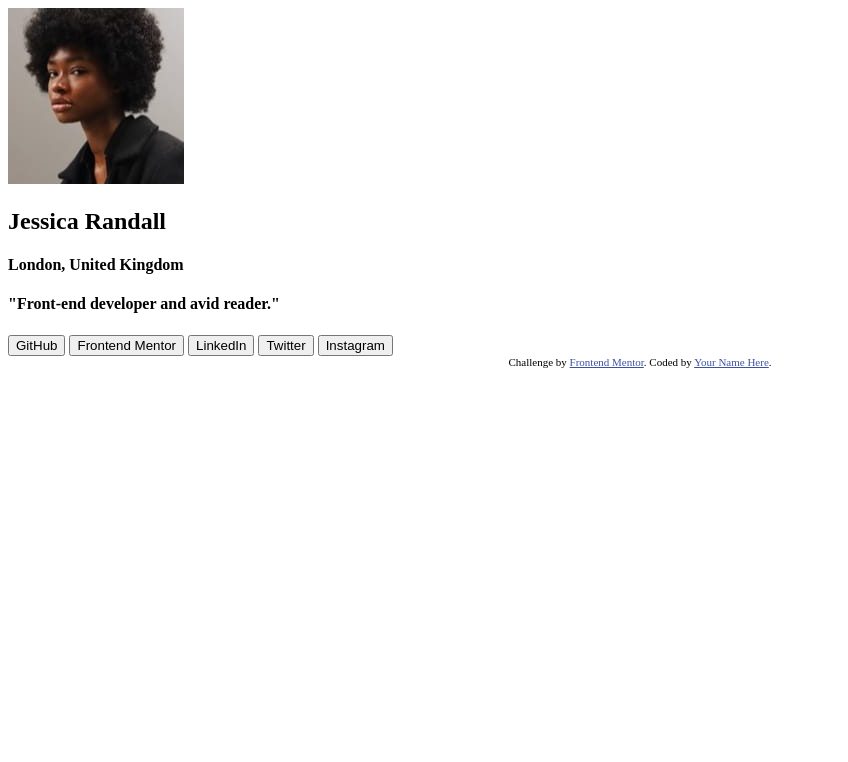
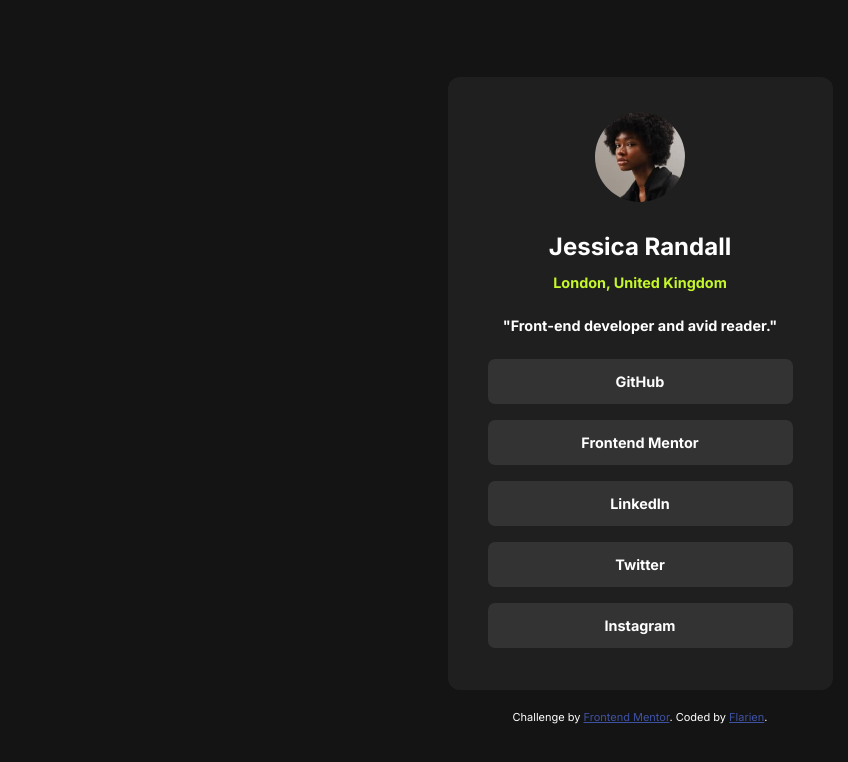
Before and after one commit to Flarien/3-social-links-profile, a plain HTML site: page index.html in a window 1280 px wide. Shown: the whole page, without its empty margins (0-848 px from the left). Drawn offline with Linux system fonts and the light colour scheme.

Commit message:
add  styles to desktop mode

```diff
--- a/index.html
+++ b/index.html
@@ -4,23 +4,11 @@
 <head>
   <meta charset="UTF-8">
   <meta name="viewport" content="width=device-width, initial-scale=1.0">
-  <!-- displays site properly based on user's device -->
+  <link rel="icon" type="image/png" sizes="32x32" href="./assets/images/favicon-32x32.png">
+  <link rel="stylesheet" href="./styles.css">
 
-  <link rel="icon" type="image/png" sizes="32x32" href="./assets/images/favicon-32x32.png">
+  <title>Social links profile - Frontend Mentor</title>
 
-  <title>Frontend Mentor | Social links profile</title>
-
-  <!-- Feel free to remove these styles or customise in your own stylesheet 👍 -->
-  <style>
-    .attribution {
-      font-size: 11px;
-      text-align: center;
-    }
-
-    .attribution a {
-      color: hsl(228, 45%, 44%);
-    }
-  </style>
 </head>
 
 <body>
@@ -28,18 +16,20 @@
     <div class="card">
       <img src="./assets/images/avatar-jessica.jpeg" alt="Jessica's face" class="avatar">
       <h2 class="title">Jessica Randall</h2>
-      <h4 class="text_yellow">London, United Kingdom</h4>
+      <h4 class="text_green">London, United Kingdom</h4>
       <h4 class="text">"Front-end developer and avid reader."</h4>
-      <button class="btn">GitHub</button>
-      <button class="btn">Frontend Mentor</button>
-      <button class="btn">LinkedIn</button>
-      <button class="btn">Twitter</button>
-      <button class="btn">Instagram</button>
+      <div class="btn_container">
+        <button href="#" class="btn">GitHub</button>
+        <button href="#" class="btn">Frontend Mentor</button>
+        <button href="#" class="btn">LinkedIn</button>
+        <button href="#" class="btn">Twitter</button>
+        <button href="#" class="btn">Instagram</button>
+      </div>
     </div>
   </main>
   <footer class="attribution">
     Challenge by <a href="https://www.frontendmentor.io?ref=challenge" target="_blank">Frontend Mentor</a>.
-    Coded by <a href="#">Your Name Here</a>.
+    Coded by <a href="https://flariendev.com.ar">Flarien</a>.
   </footer>
 </body>
 
--- /dev/null
+++ b/styles.css
@@ -0,0 +1,86 @@
+@import url('https://fonts.googleapis.com/css2?family=Figtree:ital,wght@0,300..900;1,300..900&family=Inter:ital,opsz,wght@0,14..32,100..900;1,14..32,100..900&family=Outfit:wght@100..900&display=swap');
+
+*{
+  margin: 0;
+  padding: 0;
+  box-sizing: border-box;
+  font-family: "Inter", sans-serif;
+  color: white;
+}
+
+body{
+  min-height: 100dvh;
+  background-color: hsl(0, 0%, 8%);
+  display: flex;
+  align-items: center;
+  justify-content: center;
+  flex-direction: column;
+}
+
+.card{
+  width: 385px;
+  height: 613px;
+  border-radius: 12px;
+  background-color: hsl(0, 0%, 12%);
+  display: flex;
+  align-items: center;
+  flex-direction: column;
+  margin-bottom: 20px;
+}
+
+.avatar{
+  width: 90px;
+  height: 90px;
+  border-radius: 50%;
+  margin-top: 35px;
+}
+
+.title{
+  font-size: 1.5rem;
+  font-weight: 700;
+  margin-top: 30px;
+}
+
+.text_green{
+  color: hsl(75, 94%, 57%);
+  font-size: .9rem;
+  font-weight: 700;
+  margin-top: 13px;
+}
+
+.text{
+  font-size: .9rem;
+  font-weight: 700;
+  margin-top: 26px;
+}
+
+.btn_container{
+  margin: 25px;
+  width: 305px;
+}
+
+.btn{
+  width: 100%;
+  height: 45px;
+  background-color: hsl(0, 0%, 20%);
+  border-radius: 7px;
+  border: none;
+  cursor: pointer;
+  margin-bottom: 16px;
+  font-size: .9rem;
+  font-weight: 700;
+}
+
+.btn:hover{
+  background-color: hsl(75, 94%, 57%);
+  color: hsl(0, 0%, 20%);
+}
+
+.attribution {
+  font-size: 11px;
+  text-align: center;
+}
+
+.attribution a {
+  color: hsl(228, 45%, 44%);
+}
```
Also changed, not shown: assets/fonts/Inter-VariableFont_slnt,wght.ttf (deleted), assets/fonts/OFL.txt (deleted), assets/fonts/README.txt (deleted), assets/fonts/static/Inter-Bold.ttf (deleted), assets/fonts/static/Inter-Regular.ttf (deleted), assets/fonts/static/Inter-SemiBold.ttf (deleted), design/active-states.jpg (deleted), design/destkop-design.jpg (deleted), design/mobile-design.jpg (deleted).
